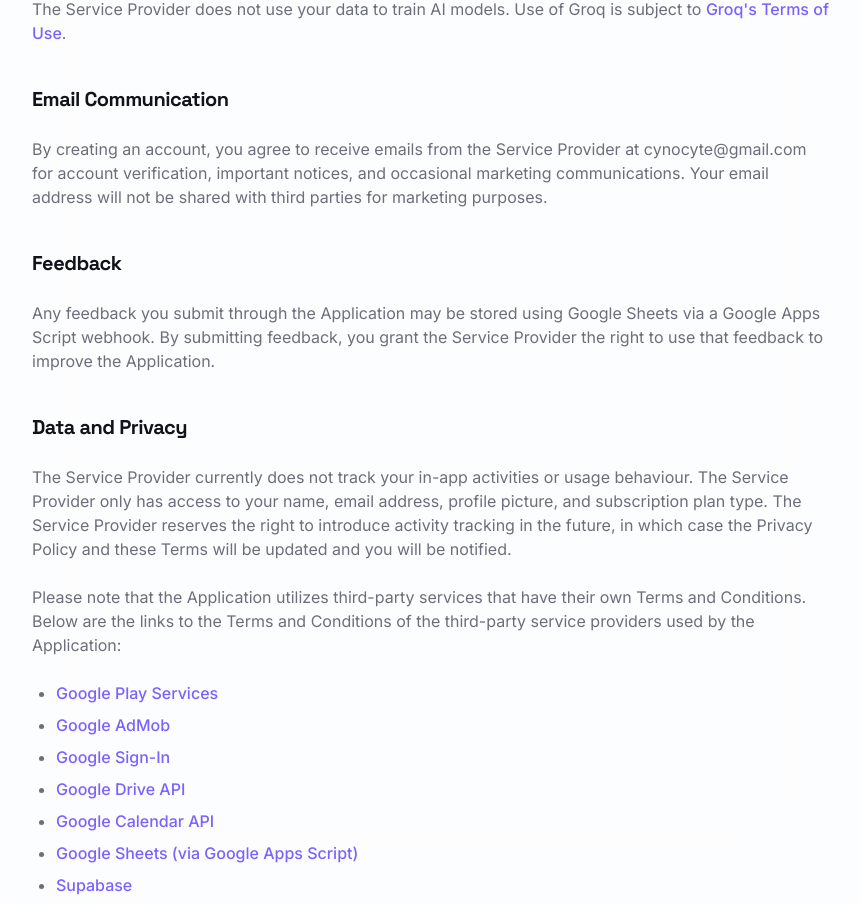
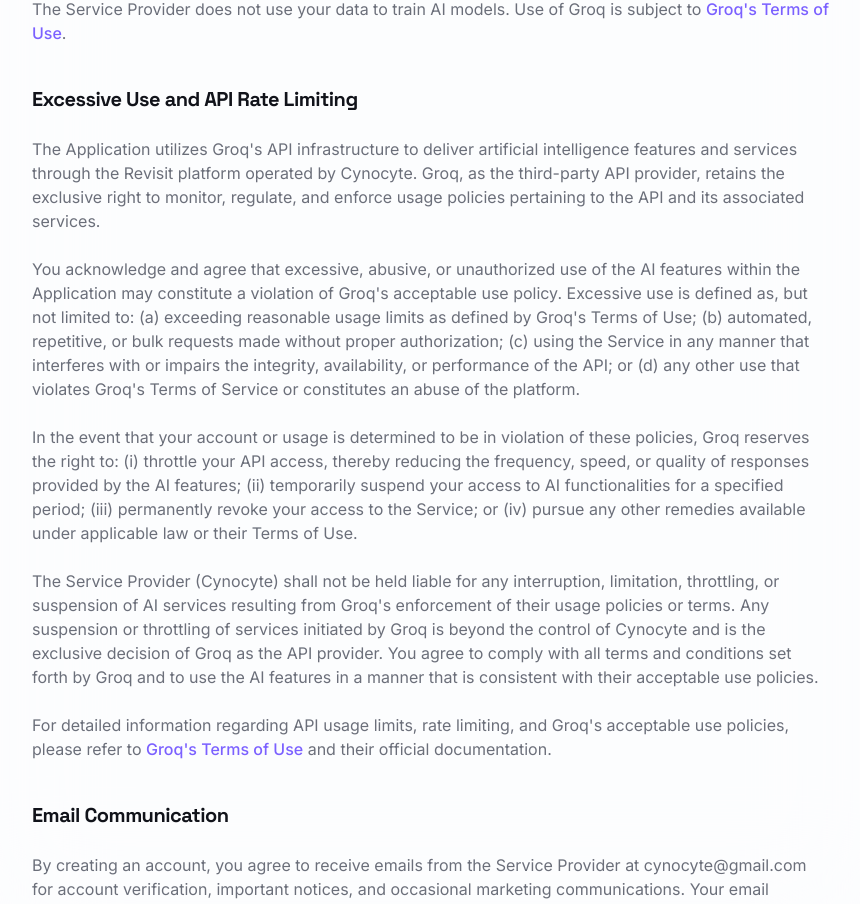
Before and after one commit to UNENDLESSGlobal/revisit-website, a React (Vite) app: page /terms-and-conditions in a window 1280 px wide. Shown: the part 1872-2776 px from the top of the page, without its empty margins (209-1069 px from the left). Built offline with nearby package versions, Linux system fonts and the light colour scheme; no server answers.

Commit message:
added groq limitation to privacy policy

```diff
--- a/src/TermsPage.tsx
+++ b/src/TermsPage.tsx
@@ -68,6 +68,17 @@
           <h3 className="font-heading font-bold text-xl text-revisit-text pt-4">Artificial Intelligence</h3>
           <p>The Application uses Groq's API to power its AI features. By using AI-powered features within the Application, you acknowledge that your data may be processed by Groq's API to generate responses. The Service Provider does not use your data to train AI models. Use of Groq is subject to <a href="https://groq.com/terms-of-use/" target="_blank" rel="noopener noreferrer" className="text-revisit-accent hover:underline font-medium">Groq's Terms of Use</a>.</p>
 
+          <h3 className="font-heading font-bold text-xl text-revisit-text pt-4">Excessive Use and API Rate Limiting</h3>
+          <p>The Application utilizes Groq's API infrastructure to deliver artificial intelligence features and services through the Revisit platform operated by Cynocyte. Groq, as the third-party API provider, retains the exclusive right to monitor, regulate, and enforce usage policies pertaining to the API and its associated services.</p>
+
+          <p>You acknowledge and agree that excessive, abusive, or unauthorized use of the AI features within the Application may constitute a violation of Groq's acceptable use policy. Excessive use is defined as, but not limited to: (a) exceeding reasonable usage limits as defined by Groq's Terms of Use; (b) automated, repetitive, or bulk requests made without proper authorization; (c) using the Service in any manner that interferes with or impairs the integrity, availability, or performance of the API; or (d) any other use that violates Groq's Terms of Service or constitutes an abuse of the platform.</p>
+
+          <p>In the event that your account or usage is determined to be in violation of these policies, Groq reserves the right to: (i) throttle your API access, thereby reducing the frequency, speed, or quality of responses provided by the AI features; (ii) temporarily suspend your access to AI functionalities for a specified period; (iii) permanently revoke your access to the Service; or (iv) pursue any other remedies available under applicable law or their Terms of Use.</p>
+
+          <p>The Service Provider (Cynocyte) shall not be held liable for any interruption, limitation, throttling, or suspension of AI services resulting from Groq's enforcement of their usage policies or terms. Any suspension or throttling of services initiated by Groq is beyond the control of Cynocyte and is the exclusive decision of Groq as the API provider. You agree to comply with all terms and conditions set forth by Groq and to use the AI features in a manner that is consistent with their acceptable use policies.</p>
+
+          <p>For detailed information regarding API usage limits, rate limiting, and Groq's acceptable use policies, please refer to <a href="https://groq.com/terms-of-use/" target="_blank" rel="noopener noreferrer" className="text-revisit-accent hover:underline font-medium">Groq's Terms of Use</a> and their official documentation.</p>
+
           <h3 className="font-heading font-bold text-xl text-revisit-text pt-4">Email Communication</h3>
           <p>By creating an account, you agree to receive emails from the Service Provider at cynocyte@gmail.com for account verification, important notices, and occasional marketing communications. Your email address will not be shared with third parties for marketing purposes.</p>
 
```
